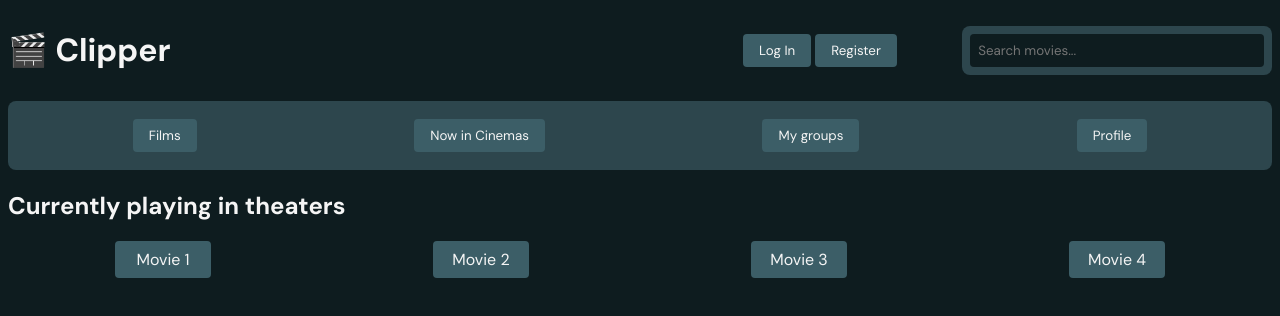
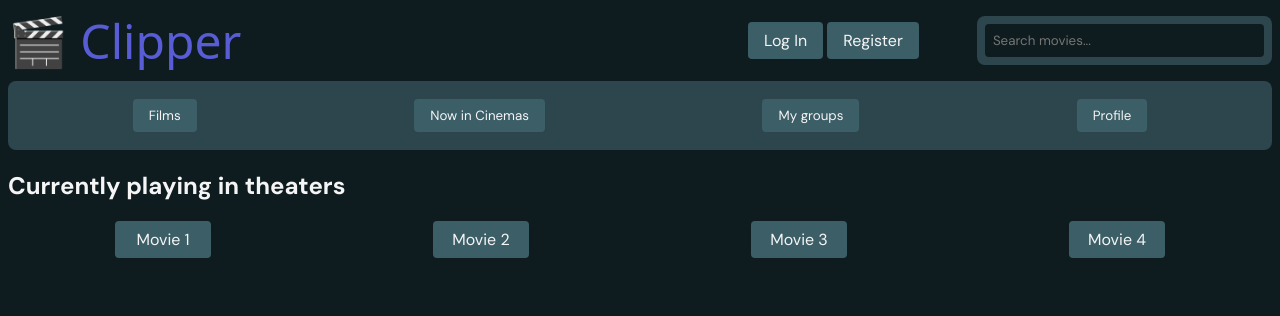
Before and after one commit to websivu-projekti/movie-website-project, a React (Create React App) app in the folder frontend/: page /cinema in a window 1280 px wide. Shown: the top 316 px of the page. Built offline with nearby package versions, Linux system fonts and the light colour scheme; no server answers; a web font is replaced by a local one.

Commit message:
Header ja tyylien linkitykset lisätty cinema, films, groups ja profile

```diff
--- a/frontend/src/pages/Cinema.js
+++ b/frontend/src/pages/Cinema.js
@@ -1,22 +1,15 @@
 import React, { useEffect, useState } from "react"
-import { useNavigate } from "react-router-dom"
 import "../index.css"
+import Header from '../components/header.jsx'
 
 function Home() {
-  const navigate = useNavigate()
-  const sections = [
-    { label: "Films", path: "/films" },
-    { label: "Now in Cinemas", path: "/cinema" },
-    { label: "My groups", path: "/groups" },
-    { label: "Profile", path: "/profile" }
-  ]
   const [movies, setMovies] = useState([])
   const [loading, setLoading] = useState(true)
 
   useEffect(() => {
     async function fetchMovies() {
       try {
-        const res = await fetch(`${process.env.REACT_APP_API_URL}/movies/now-playing`)
+        const res = await fetch(`${process.env.REACT_APP_API_URL}/movies/now-playing?region=FI`)
         if (!res.ok) throw new Error("Verkkovirhe")
         const data = await res.json()
         setMovies(data.map(m => m.title))
@@ -32,37 +25,14 @@ function Home() {
 
   return (
     <div className="container">
-     <header>
-        <h1 className="title">🎬 Clipper</h1>
-        <div className="loginBar">
-          <button className="loginBtn">Log In</button>
-          <button className="registerBtn">Register</button>
-        </div>
-        <div className="searchBox">
-          <input type="text" placeholder="Search movies..." className="searchInput" />
-        </div>
-      </header>
-      <div className="buttonBox">
-        {sections.map(section => (
-          <button
-            key={section.label}
-            className="menuButton"
-            onClick={() => navigate(section.path)}
-          >
-            {section.label}
-          </button>
-        ))}
-      </div>
-
+      <Header/>
       <h2>Currently playing in theaters</h2>
-
-
         {loading
           ? <p>Ladataan elokuvia...</p>
           : <div className="movieRow">
-            {movies.map((movie, index) => (
+              {movies.map((movie, index) =>[
                 <div key={index} className="movieCard">{movie}</div>
-            ))}
+              ])}
             </div>
         }
       </div>
--- a/frontend/src/pages/Films.js
+++ b/frontend/src/pages/Films.js
@@ -1,10 +1,11 @@
 import React from "react"
-import { useNavigate } from "react-router-dom"
+import "../index.css"
+import Header from '../components/header.jsx'
 
 function Films(){
-  const navigate = useNavigate()
   return (
-    <div style={{padding:20}}>
+    <div>
+      <Header/>
       <h1>Films</h1>
       <p>Films will be here</p>
       <button onClick={() => navigate(-1)}>Back</button>
--- a/frontend/src/pages/Groups.js
+++ b/frontend/src/pages/Groups.js
@@ -1,10 +1,13 @@
 import React from "react"
 import { useNavigate } from "react-router-dom"
+import Header from '../components/header.jsx'
+import "../index.css"
 
 function Groups(){
   const navigate = useNavigate()
   return (
-    <div style={{padding:20}}>
+    <div>
+      <Header/>
       <h1>My Groups</h1>
       <p>Group list will appear here</p>
       <button onClick={() => navigate(-1)}>Back</button>
--- a/frontend/src/pages/Profile.js
+++ b/frontend/src/pages/Profile.js
@@ -1,10 +1,11 @@
 import React from "react"
-import { useNavigate } from "react-router-dom"
+import "../index.css"
+import Header from '../components/header.jsx'
 
 function Profile(){
-  const navigate = useNavigate()
   return (
-    <div style={{padding:20}}>
+    <div>
+      <Header/>
       <h1>Profile</h1>
       <p>User profile will appear here</p>
       <button onClick={() => navigate(-1)}>Back</button>
```
Lines whose indentation alone changed are shown as unchanged.
